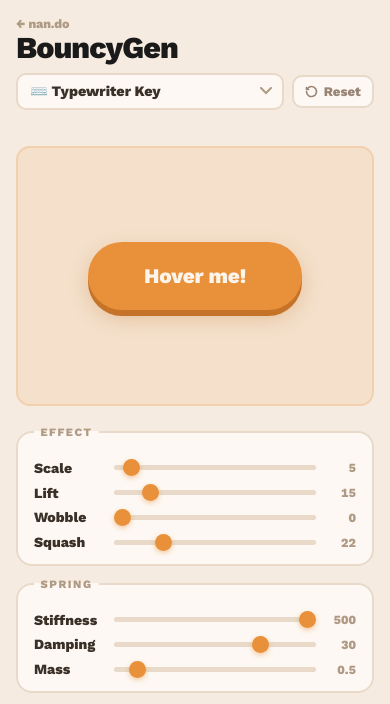
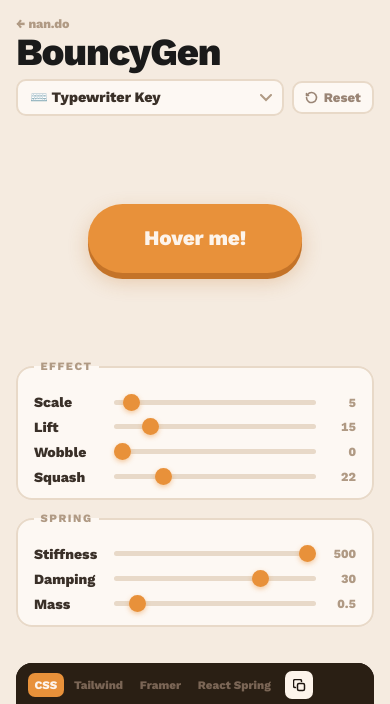
Before and after one commit to nandorocker/bouncygen, a website built with Vite: page index.html in a window 390 px wide. Shown: the top 704 px of the page. Built offline with nearby package versions, Linux system fonts and the light colour scheme.

Commit message:
Mobile polish and tap-to-bounce fix
- Tap triggers bounce animation and auto-resets after 600ms (no hold required)
- Remove extra spacing between title and preset row
- Add padding-bottom to header-top on mobile
- Slightly larger title on mobile
- Remove preview area background/border on mobile
- Tighten vertical spacing between sections on mobile

Co-Authored-By: Claude Sonnet 4.6 <noreply@anthropic.com>

```diff
--- a/src/main.js
+++ b/src/main.js
@@ -166,15 +166,12 @@ function resetBounce() {
 bigButton.addEventListener('mouseenter', triggerBounce);
 bigButton.addEventListener('mouseleave', resetBounce);
 
-// Touch
+// Touch — trigger on tap, let animation finish, then reset
 bigButton.addEventListener('touchstart', (e) => {
   e.preventDefault(); // prevent ghost mouse events
   triggerBounce();
+  setTimeout(resetBounce, 600);
 }, { passive: false });
-
-bigButton.addEventListener('touchend', () => {
-  resetBounce();
-});
 
 // ── Copy ──────────────────────────────────────────────────────────────────
 copyBtn.addEventListener('click', () => {
--- a/style.css
+++ b/style.css
@@ -393,10 +393,21 @@ input[type="range"]::-moz-range-thumb {
     grid-template-columns: 1fr;
   }
 
+  .top { gap: 0.75rem; }
+
+  h1 { font-size: 2.4rem; }
+
+  .header-top { padding-bottom: 0.5rem; }
+
+
+  header { padding-bottom: 0; }
+
   .preview-area {
-    min-height: 260px;
-    padding: 2.5rem 0;
+    min-height: 220px;
+    padding: 1.5rem 0;
     border-radius: 14px;
+    background: transparent;
+    border-color: transparent;
   }
 
   label {
@@ -405,7 +416,7 @@ input[type="range"]::-moz-range-thumb {
 
   /* Move preset row below title, hide desktop version */
   .preset-row--desktop { display: none; }
-  .preset-row--mobile  { display: flex; width: 100%; margin-top: 0.6rem; }
+  .preset-row--mobile  { display: flex; width: 100%; margin-top: 0; }
   .preset-row--mobile select { flex: 1; }
 
   /* Icon-only copy button on mobile — fixed square so copied state can't reflow */
```
